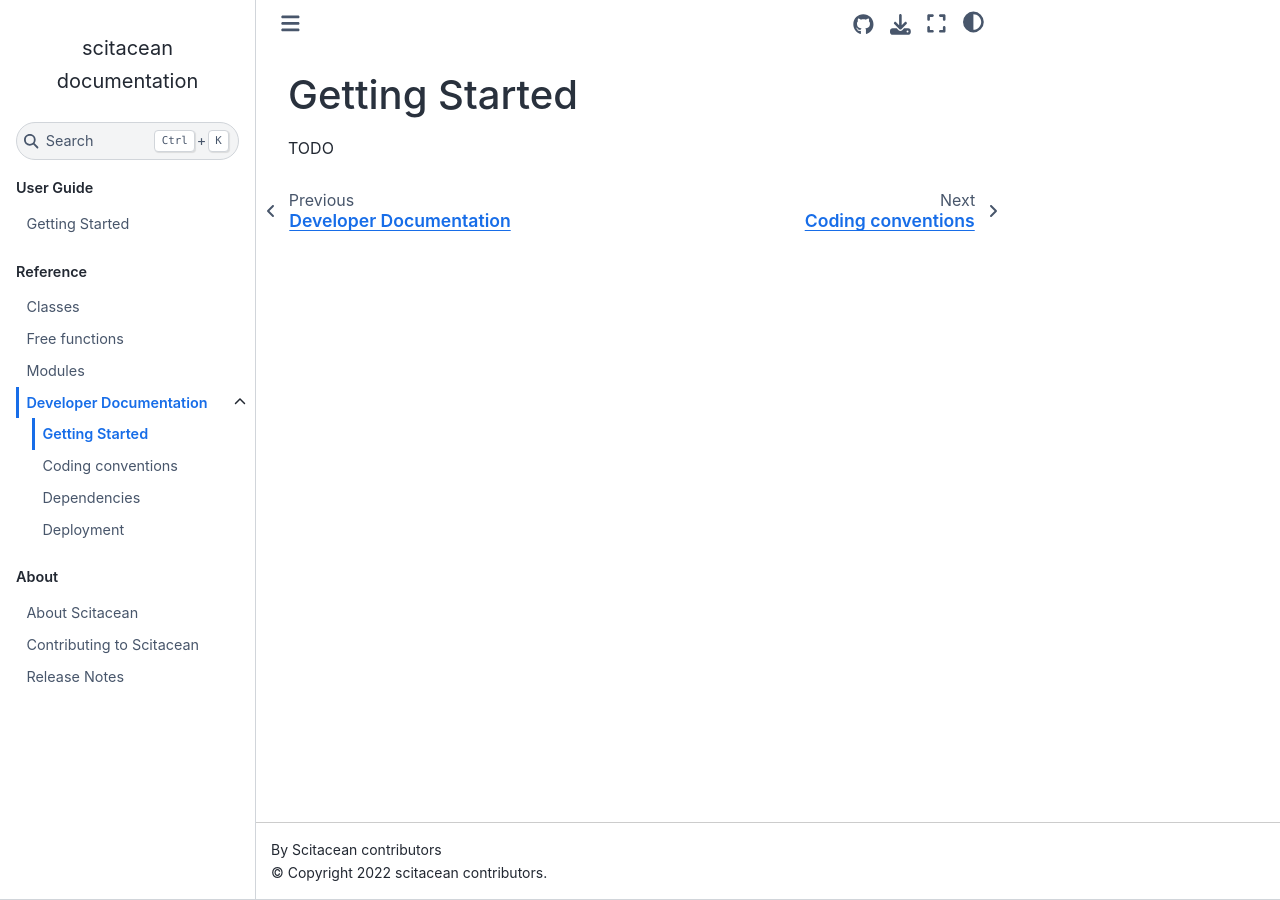
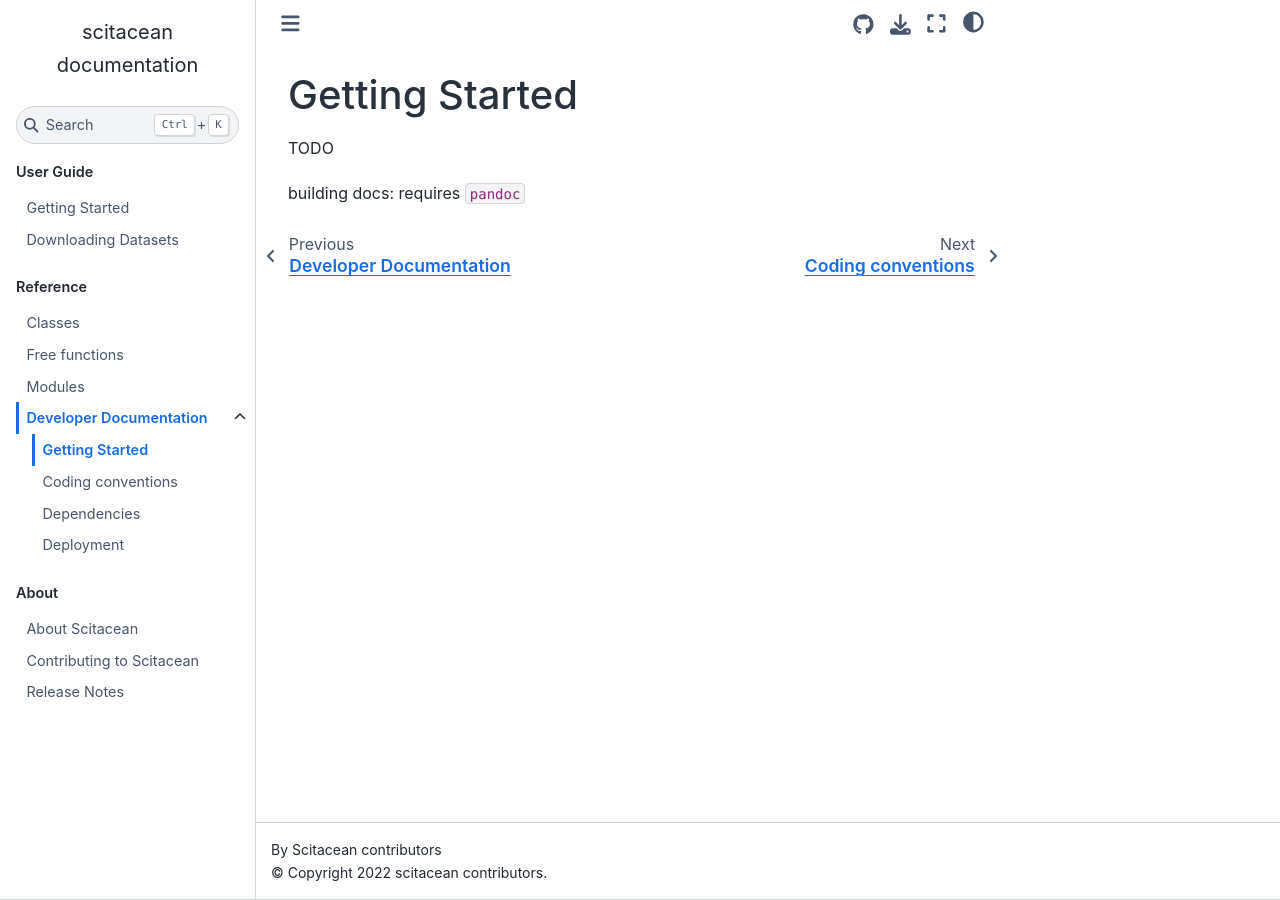
Before and after one commit to SciCatProject/scitacean, a Sphinx documentation site: the page built from docs/reference/developer/getting-started.rst, in a window 1280 px wide. Built offline with Sphinx 7.4.7 and the Sphinx Book theme 1.1.4, drawn with Linux system fonts in a browser that asks for light colours; the version number could not be read and is left out.

Commit message:
Start downloading docs

```diff
--- a/docs/conf.py
+++ b/docs/conf.py
@@ -32,6 +32,7 @@
     "sphinx.ext.napoleon",
     "sphinx_autodoc_typehints",
     "sphinx_copybutton",
+    "nbsphinx",
 ]
 
 rst_epilog = f"""
--- a/docs/index.rst
+++ b/docs/index.rst
@@ -7,6 +7,7 @@
    :maxdepth: 3
 
    user-guide/getting-started
+   user-guide/downloading
 
 .. toctree::
    :hidden:
--- a/docs/reference/developer/getting-started.rst
+++ b/docs/reference/developer/getting-started.rst
@@ -2,3 +2,5 @@
 ===============
 
 TODO
+
+building docs: requires ``pandoc``
```
Also changed, not shown: docs/user-guide/downloading.ipynb (added).
